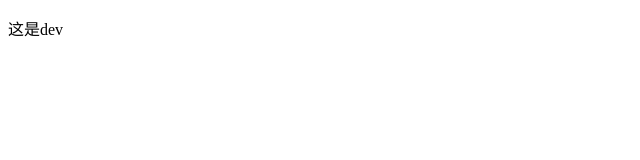
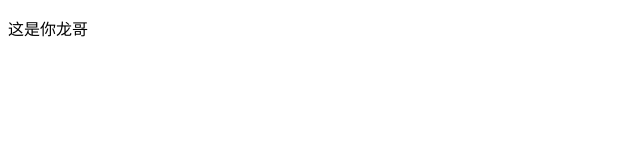
Before and after one commit to diaowjdiaow/-123, a plain HTML site: page src/index.html in a window 1280 px wide. Shown: the full height of the page, 0-640 px from the left. Drawn offline with Linux system fonts and the light colour scheme.

Commit message:
这是你龙哥

```diff
--- a/src/index.html
+++ b/src/index.html
@@ -9,7 +9,7 @@
 </head>
 
 <body>
-    <p>这是dev</p>
+    <p>这是你龙哥</p>
 </body>
 
 </html>
```
